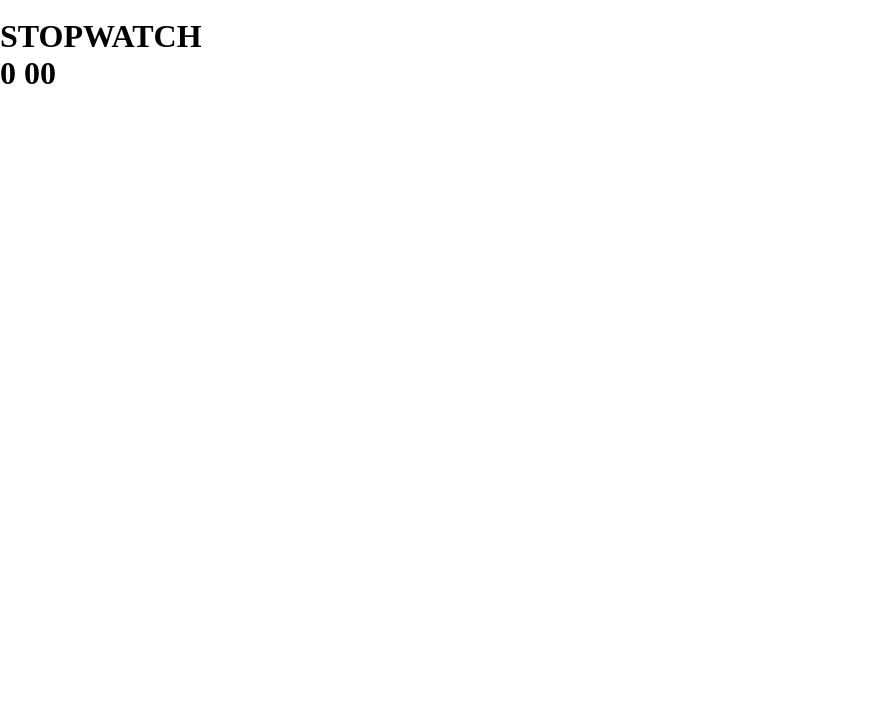
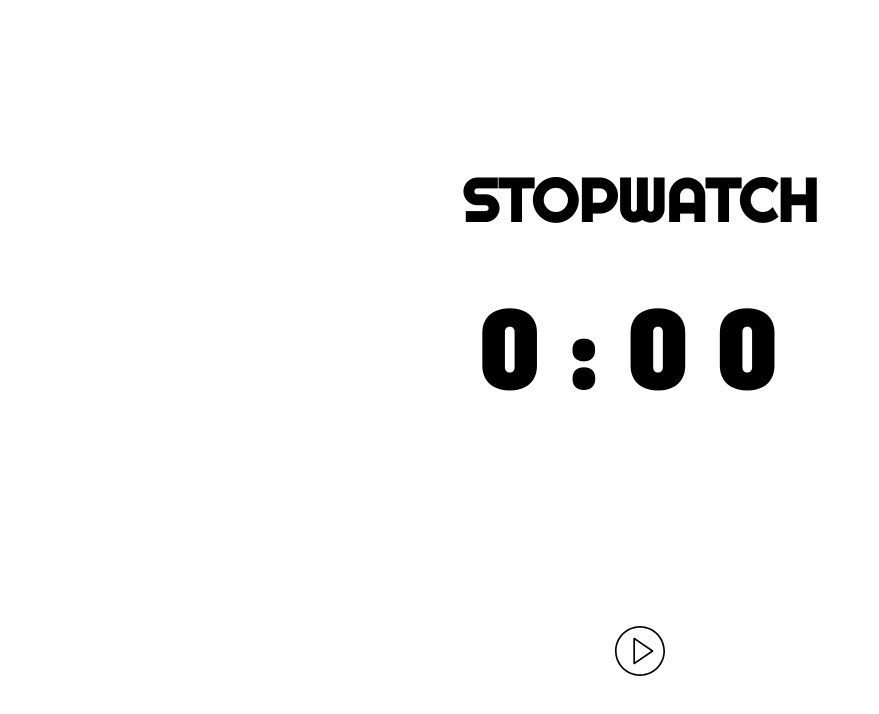
Before and after one commit to hk456/stopWatch, a plain HTML site: page index.html in a window 1280 px wide. Shown: the whole page, without its empty margins (0-879 px from the left). Drawn offline with Linux system fonts and the light colour scheme.

Commit message:
Modified html css js files and added new img(s)

```diff
--- a/app.js
+++ b/app.js
@@ -0,0 +1,16 @@
+// ctrl btns
+const playBtn = document.querySelector('.play-btn img');
+const resetBtn = document.querySelector('.reset-btn img');
+
+function play() {
+	alert('play');
+}
+
+function reset() {
+	alert('reset');
+}
+
+document.addEventListener("click", function(e) {
+	if (e.target == playBtn) play();
+	if (e.target == resetBtn) reset();
+});
--- a/index.html
+++ b/index.html
@@ -4,22 +4,29 @@
 	<meta charset="UTF-8">
 	<title>Stop Watch</title>
 	<link rel="stylesheet" href="./style.css">
+	<link href="https://fonts.googleapis.com/css2?family=Concert+One&family=Righteous&display=swap" rel="stylesheet">
 </head>
 <body>
 	<div class="container">
 		<header>
-			<img src="" alt="">
-			<h1 class="title">STOPWATCH</h1>
+			<div class="title">
+				<h2>STOPWATCH</h2>
+			</div>
 		</header>
 
 		<main>
 			<div class="stop-watch">
-				<h1 class="time-elapsed"> <span class="sec">0</span> <span class="ms">00</span> </h1>
+				<h1 class="time-elapsed"> <span class="sec">0</span>:<span class="ms">00</span> </h1>
 			</div>
 
-			<div class="play-btn"></div>
-			<div class="reset-btn"></div>
-
+			<div class="ctrl-btns">
+				<div class="play-btn">
+					<img src="./img/play-button-svgrepo-com.svg" alt="">
+				</div>
+				<div class="reset-btn">
+					<img src="./img/icons8-restart.svg" alt="">
+				</div>
+			</div>
 		</main>
 	</div>
 
--- a/style.css
+++ b/style.css
@@ -3,3 +3,63 @@
 	margin: 0;
 	box-sizing: border-box;
 }
+
+.container {
+	margin: auto;
+	background: white;
+	color: black;
+	display: flex;
+	flex-flow: column;
+	justify-content: center;
+	align-items: center;
+	height: 100vh;
+}
+
+main {
+	width: 70vw;
+	height: 50vh;
+	display: flex;
+	justify-content: space-between;
+	align-items: center;
+	flex-direction: column;
+}
+
+.stop-watch {
+	font-size: 3.5rem;
+	font-family: 'Concert One', cursive;
+}
+
+header {
+	width: 100vw;
+	height: 20%;
+	display: flex;
+	justify-content: center;
+	align-items: center;
+}
+
+.title {
+	font-size: 2.5rem;
+	font-family: 'Arial', Helvetica, sans-serif;
+	font-family: 'Righteous', cursive;
+}
+
+.ctrl-btns {
+	width: 100vw;
+	display: flex;
+	justify-content: center;
+	align-items: center;
+	flex-flow: row;
+}
+
+.play-btn img {
+	width: 50px;
+	height: 50px;
+}
+
+.reset-btn img {
+	display: none;
+}
+
+.time-elapsed {
+	letter-spacing: .25em;
+}
```
Also changed, not shown: img/icons8-restart.svg (added), img/play-button-svgrepo-com.svg (added).
